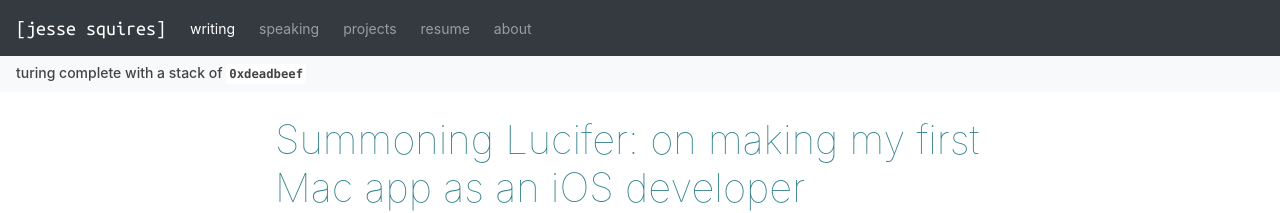
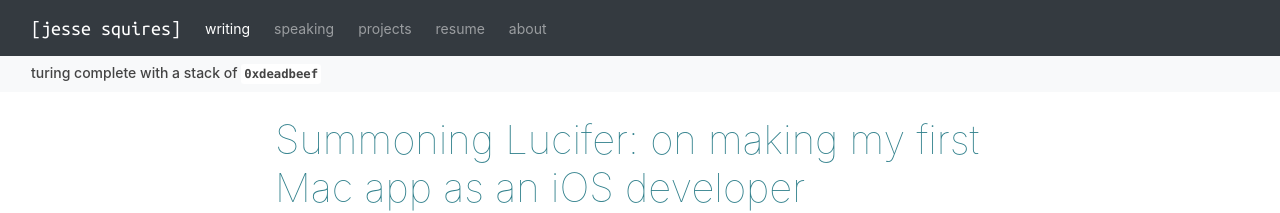
Before and after one commit to jessesquires/jessesquires.com, a Jekyll site: the page built from index.html, in a window 1280 px wide. Shown: the top 213 px of the page. Built offline with Jekyll 4.4.1, drawn with Linux system fonts in a browser that asks for light colours; nearby versions of some CDN libraries; library files that are not in the unit come from our copies; the list of posts is cut into pages by our own code.

Commit message:
more navbar/header refinements

```diff
--- a/_includes/header.html
+++ b/_includes/header.html
@@ -1,4 +1,5 @@
 <nav class="navbar navbar-expand-sm navbar-dark bg-dark">
+<div class="container-fluid">
     <a class="navbar-brand" href="/">[{{ site.title | downcase }}]</a>
     <button class="navbar-toggler collapsed" type="button" data-toggle="collapse" data-target="#navbar" aria-controls="navbar" aria-expanded="false" aria-label="Toggle navigation">
         <span class="navbar-toggler-icon"></span>
@@ -22,8 +23,11 @@
             </li>
         </ul>
     </div>
+</div>
 </nav>
 
 <header class="mb-4 pt-1 bg-light">
+<div class="container-fluid">
     <h2>turing complete with a stack of <code>0xdeadbeef</code></h2>
+</div>
 </header>
```
